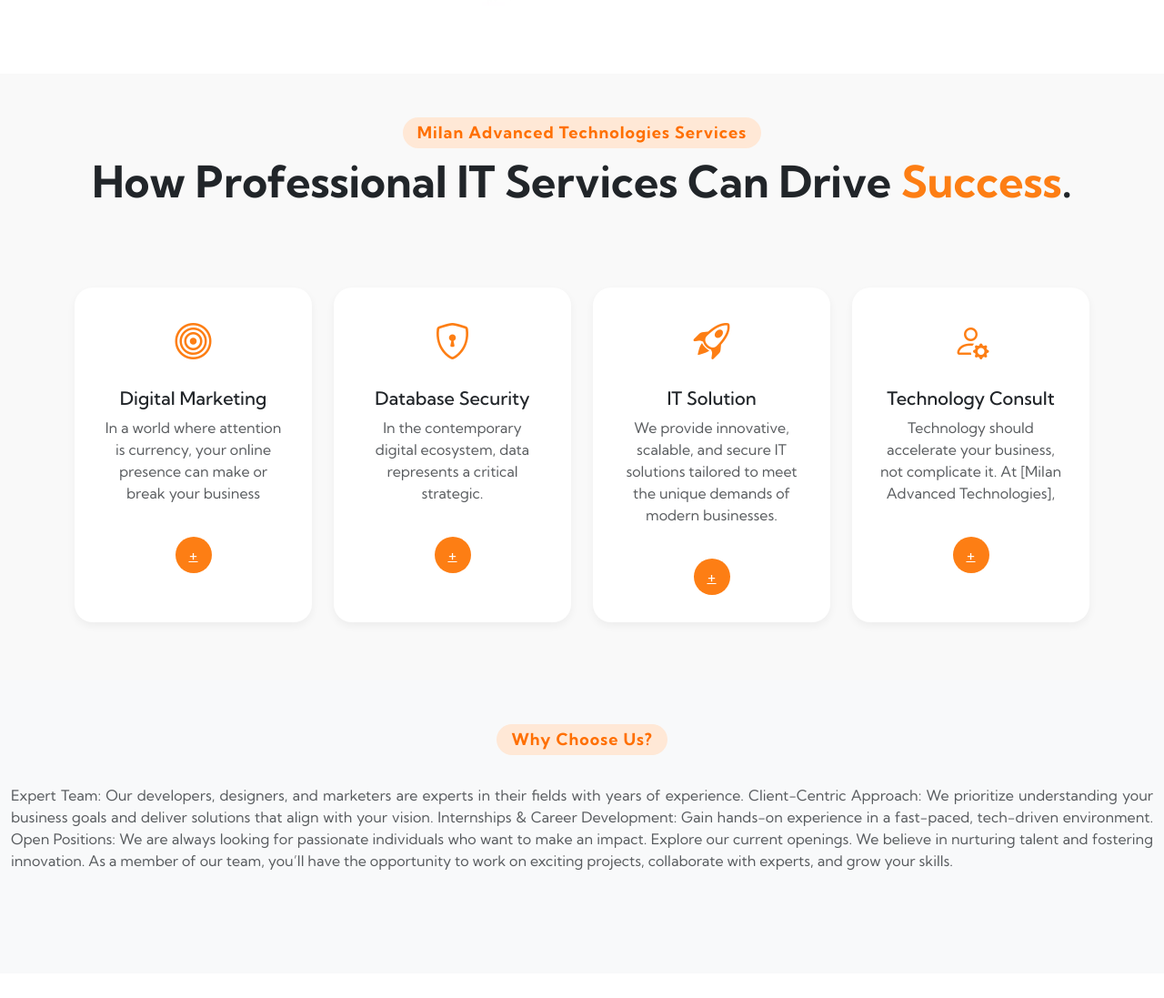
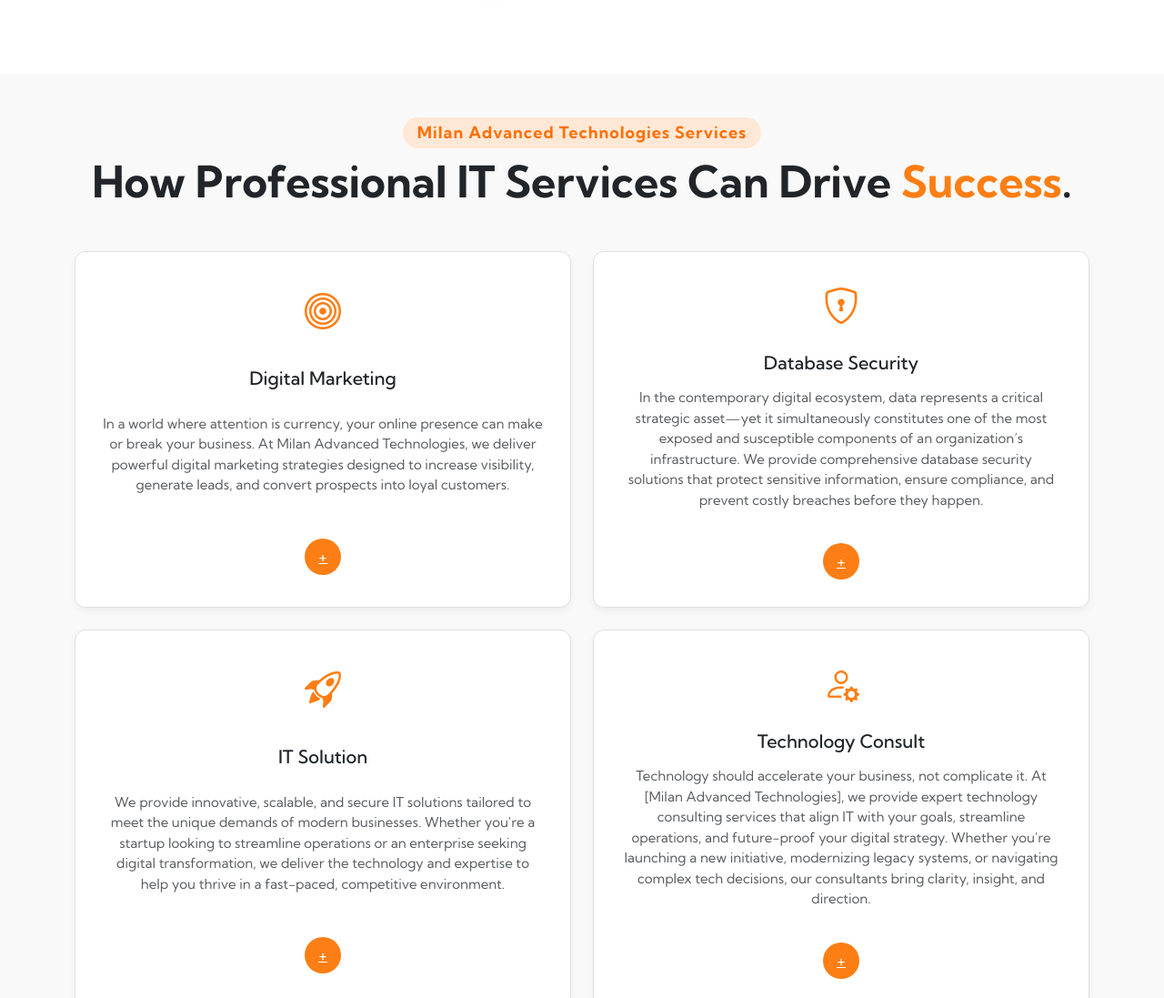
Before and after one commit to Milan-Creation/mat-html, a plain HTML site: page index.html in a window 1280 px wide. Shown: the part 1400-2497 px from the top of the page at 91% size. Drawn offline with nearby package versions, Linux system fonts and the light colour scheme; animation ran at ten frames a second; a script that the page names is missing.

Commit message:
work on services

```diff
--- a/index.html
+++ b/index.html
@@ -201,7 +201,10 @@
   <!-- Services -->
   <section class="section-services">
     <div class="container py-5">
-      <div class="row">
+      <div class="row align-items-center">
+
+        <!-- Services Column (Right) -->
+        <div class="col-lg-12">
           <div class="text-center mb-5" data-aos="fade-down" data-aos-duration="800">
             <div class="badge badge-custom mb-2" data-aos="fade-up" data-aos-duration="600" data-aos-delay="200">
               Milan Advanced Technologies Services
@@ -212,55 +215,72 @@
             </h2>
           </div>
 
-        <div class="col-lg-3 mb-3">
-          <div class="service-card text-center h-100">
+          <div class="row">
+            <div class="col-lg-6 mb-4">
+              <div class="service-card h-100" data-aos="fade-up" data-aos-delay="200">
                 <div class="service-icon">
                   <i class="bi bi-bullseye"></i>
                 </div>
+
                 <h5>Digital Marketing</h5>
                 <p class="text-muted">
-              In a world where attention is currency, your online presence can make or break your business
+                  In a world where attention is currency, your online presence can make or break your business. At Milan
+                  Advanced Technologies, we deliver powerful digital marketing strategies designed to increase
+                  visibility, generate leads, and convert prospects into loyal customers.
                 </p>
                 <a href="digital.html" class="btn-more">+</a>
               </div>
             </div>
 
-        <div class="col-lg-3 mb-3">
-          <div class="service-card text-center h-100">
+            <div class="col-lg-6 mb-4">
+              <div class="service-card h-100" data-aos="fade-up" data-aos-delay="300">
                 <div class="service-icon">
                   <i class="bi bi-shield-lock"></i>
                 </div>
+
                 <h5>Database Security</h5>
-            <p class="text-muted">In the contemporary digital ecosystem, data represents a critical strategic.
+                <p class="text-muted">In the contemporary digital ecosystem, data represents a critical strategic
+                  asset—yet it simultaneously constitutes one of the most exposed and susceptible components of an
+                  organization’s infrastructure. We provide comprehensive database security solutions that protect
+                  sensitive information, ensure compliance, and prevent costly breaches before they happen.
                 </p>
                 <a href="database.html" class="btn-more">+</a>
               </div>
             </div>
 
-        <div class="col-lg-3 mb-3">
-          <div class="service-card text-center h-100">
+            <div class="col-lg-6 mb-4">
+              <div class="service-card h-100" data-aos="fade-up" data-aos-delay="400">
                 <div class="service-icon">
                   <i class="bi bi-rocket-takeoff"></i>
                 </div>
+
                 <h5>IT Solution</h5>
-            <p class="text-muted">We provide innovative, scalable, and secure IT solutions tailored to meet the unique
-              demands of modern businesses.
+                <p class="text-muted">We provide innovative, scalable, and secure IT solutions tailored to meet the
+                  unique demands of modern businesses. Whether you're a startup looking to streamline operations or an
+                  enterprise seeking digital transformation, we deliver the technology and expertise to help you thrive
+                  in a fast-paced, competitive environment.
                 </p>
                 <a href="it-solutions.html" class="btn-more">+</a>
               </div>
             </div>
 
-        <div class="col-lg-3 mb-3">
-          <div class="service-card text-center h-100">
+            <div class="col-lg-6 mb-4">
+              <div class="service-card h-100" data-aos="fade-up" data-aos-delay="500">
                 <div class="service-icon">
                   <i class="bi bi-person-gear"></i>
                 </div>
+
                 <h5>Technology Consult</h5>
                 <p class="text-muted">Technology should accelerate your business, not complicate it. At [Milan Advanced
-              Technologies],
+                  Technologies], we provide expert technology consulting services that align IT with your goals,
+                  streamline operations, and future-proof your digital strategy. Whether you're launching a new
+                  initiative, modernizing legacy systems, or navigating complex tech decisions, our consultants bring
+                  clarity, insight, and direction.
                 </p>
                 <a href="technology.html" class="btn-more">+</a>
               </div>
+            </div>
+
           </div>
 
         </div>
--- a/style.css
+++ b/style.css
@@ -1478,12 +1478,6 @@ a.btn.btn-learns.btn-sm.mt-2 {
   }
 }
 
-/* .form-control:valid {
-  border: 2px solid;
-  border-color: #28a745;
-  border-radius: 0px;
-} */
-
 .form-control:invalid {
   border: 2px solid;
   border-color: #f0630c;
@@ -2220,3 +2214,33 @@ img.img-fluid.floating-img {
   font-size: 1.5rem;
   font-weight: bold;
 }
+
+.service-card {
+  background-color: #fff;
+  border: 1px solid #e0e0e0;
+  padding: 30px;
+  border-radius: 12px;
+  box-shadow: 0 4px 8px rgba(0, 0, 0, 0.05);
+  display: flex;
+  flex-direction: column;
+  justify-content: space-between;
+  height: 100%;
+  text-align: center;
+  transition: transform 0.3s ease;
+  display: grid;
+  place-items: center;
+}
+
+.service-card:hover {
+  transform: translateY(-5px);
+}
+
+.service-card h5 {
+  font-size: 20px;
+  margin-bottom: 15px;
+}
+
+.service-card p {
+  font-size: 15px;
+  flex-grow: 1;
+}
```
Lines whose indentation alone changed are shown as unchanged.
